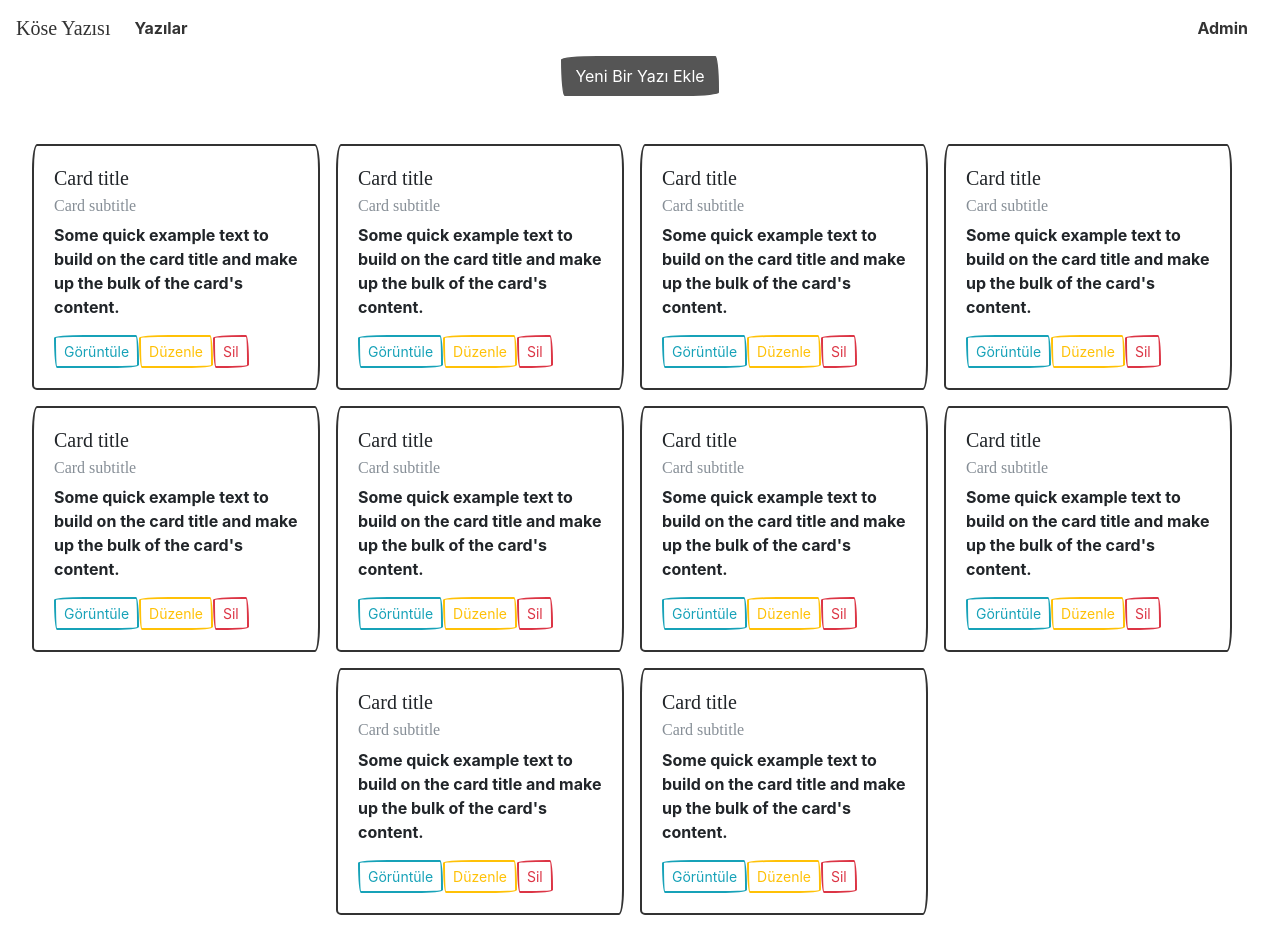
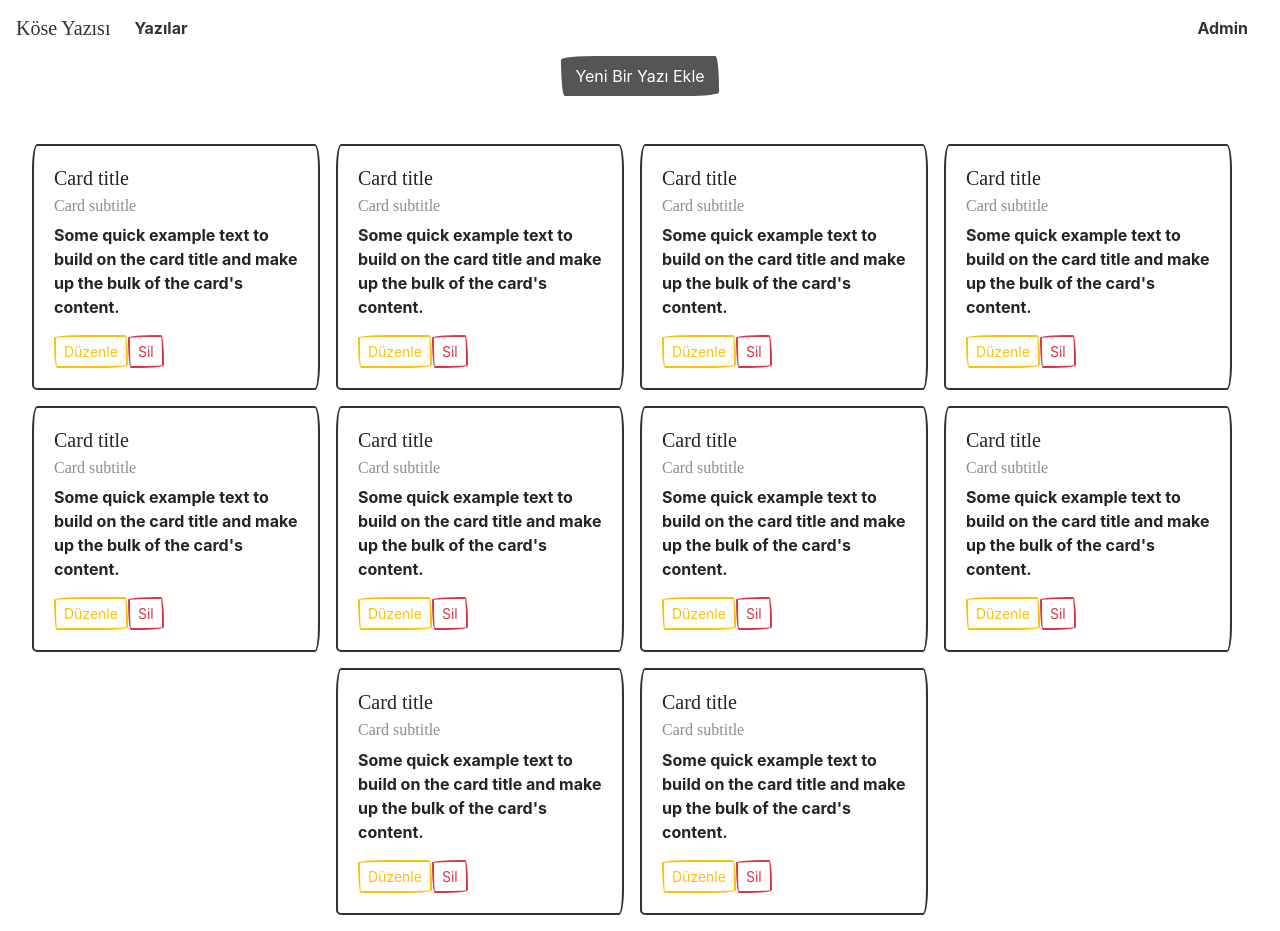
Before and after one commit to RustuGokalp/corner-post-app, a Nuxt app: page /admin in a window 1280 px wide. Built offline with nearby package versions, Linux system fonts and the light colour scheme; a web font is replaced by a local one.

Commit message:
Make post buttons dynamic

```diff
--- a/components/post/post.vue
+++ b/components/post/post.vue
@@ -7,23 +7,37 @@
         Some quick example text to build on the card title and make up the bulk
         of the card's content.
       </p>
+      <div class="admin-button-container" v-if="isAdmin">
+        <a
+          href="#"
+          @click.prevent="$router.push('/admin/1')"
+          class="btn btn-outline-warning btn-sm"
+          >Düzenle</a
+        >
+        <a href="#" class="btn btn-outline-danger btn-sm">Sil</a>
+      </div>
       <a
         href="#"
         class="btn btn-outline-info btn-sm"
         @click.prevent="$router.push('/posts/1')"
+        v-else
         >Görüntüle</a
       >
-      <a
-        href="#"
-        @click.prevent="$router.push('/admin/1')"
-        class="btn btn-outline-warning btn-sm"
-        >Düzenle</a
-      >
-      <a href="#" class="btn btn-outline-danger btn-sm">Sil</a>
     </div>
   </div>
 </template>
 
+<script>
+export default {
+  props: {
+    isAdmin: {
+      type: Boolean,
+      required: true,
+      default: false,
+    },
+  },
+};
+</script>
 <style scoped>
 .cardWrapper {
   width: 18rem;
--- a/components/post/postList.vue
+++ b/components/post/postList.vue
@@ -2,13 +2,20 @@
   <div
     class="container-fluid mt-5 d-flex flex-wrap justify-content-center align-items-center"
   >
-    <Post v-for="index in 10" />
+    <Post v-for="index in 10" :isAdmin="isAdmin" />
   </div>
 </template>
 
 <script>
 import Post from "~/components/post/post";
 export default {
+  props: {
+    isAdmin: {
+      type: Boolean,
+      required: false,
+      default: false,
+    },
+  },
   components: {
     Post,
   },
--- a/pages/admin/index.vue
+++ b/pages/admin/index.vue
@@ -5,7 +5,7 @@
         Yeni Bir Yazı Ekle
       </button>
     </div>
-    <PostList />
+    <PostList :isAdmin="true" />
   </div>
 </template>
 
```
